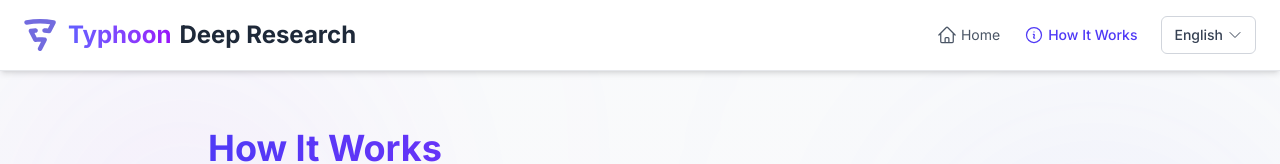
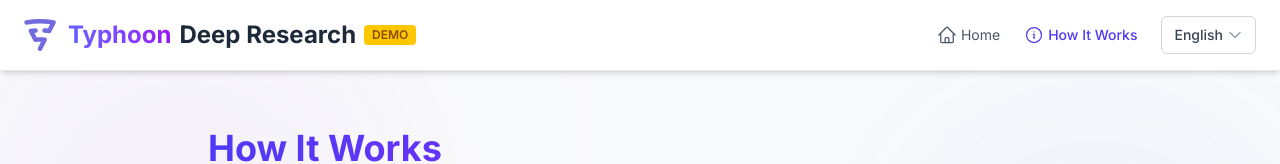
Before and after one commit to scb-10x/typhoon-deep-research, a Next.js app: page /how-it-works in a window 1280 px wide. Shown: the top 164 px of the page. Built offline with nearby package versions, Linux system fonts and the light colour scheme.

Commit message:
add demo flag

```diff
--- a/src/components/Navigation.tsx
+++ b/src/components/Navigation.tsx
@@ -44,6 +44,7 @@ export default function Navigation() {
             <Image src="/images/logo.svg" alt="Typhoon Logo" width={32} height={32} className="mr-3" id="nav-logo-image" />
             <span className="text-2xl font-bold bg-clip-text text-transparent bg-gradient-to-r from-indigo-500 to-purple-600">Typhoon</span>
             <span className="text-2xl font-bold text-gray-800 ml-2">Deep Research</span>
+            <div className="bg-yellow-400 text-xs font-semibold px-2 py-0.5 rounded text-yellow-800 ml-2">DEMO</div>
           </Link>
         </div>
 
```
